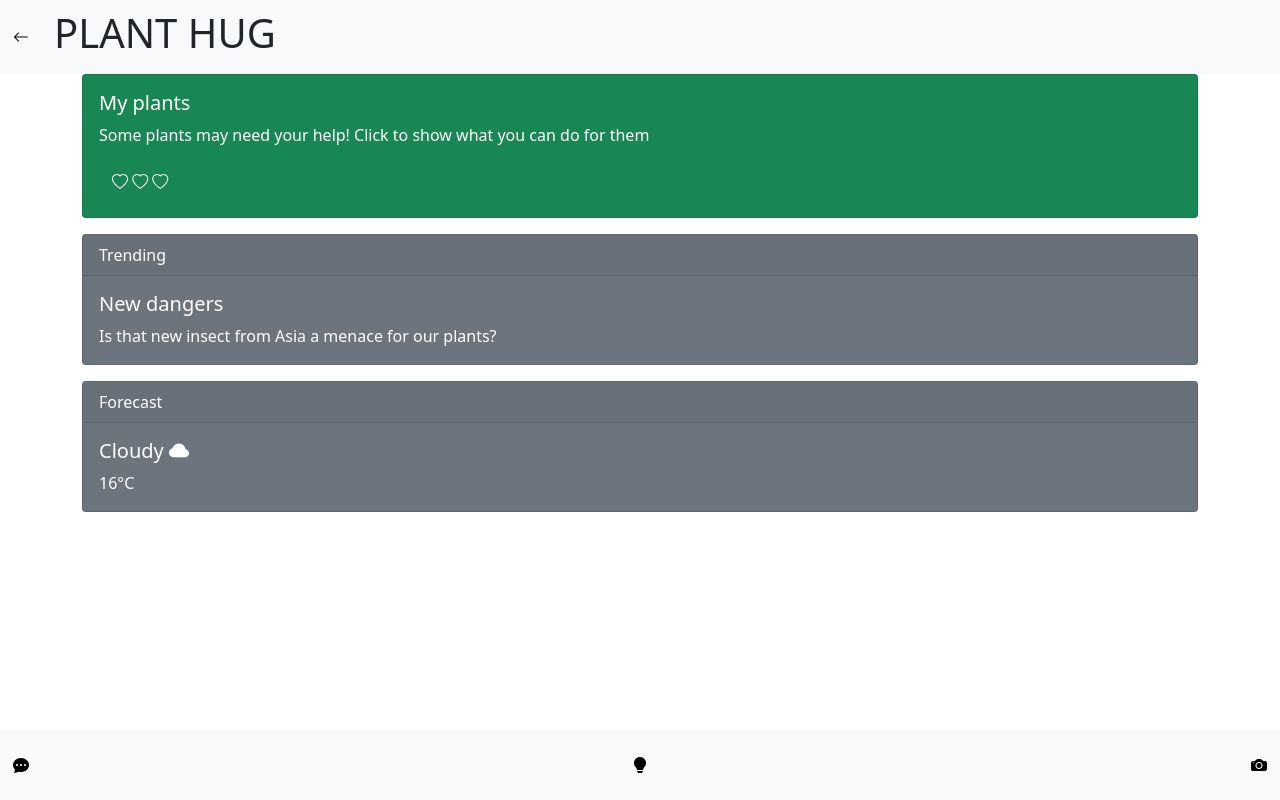
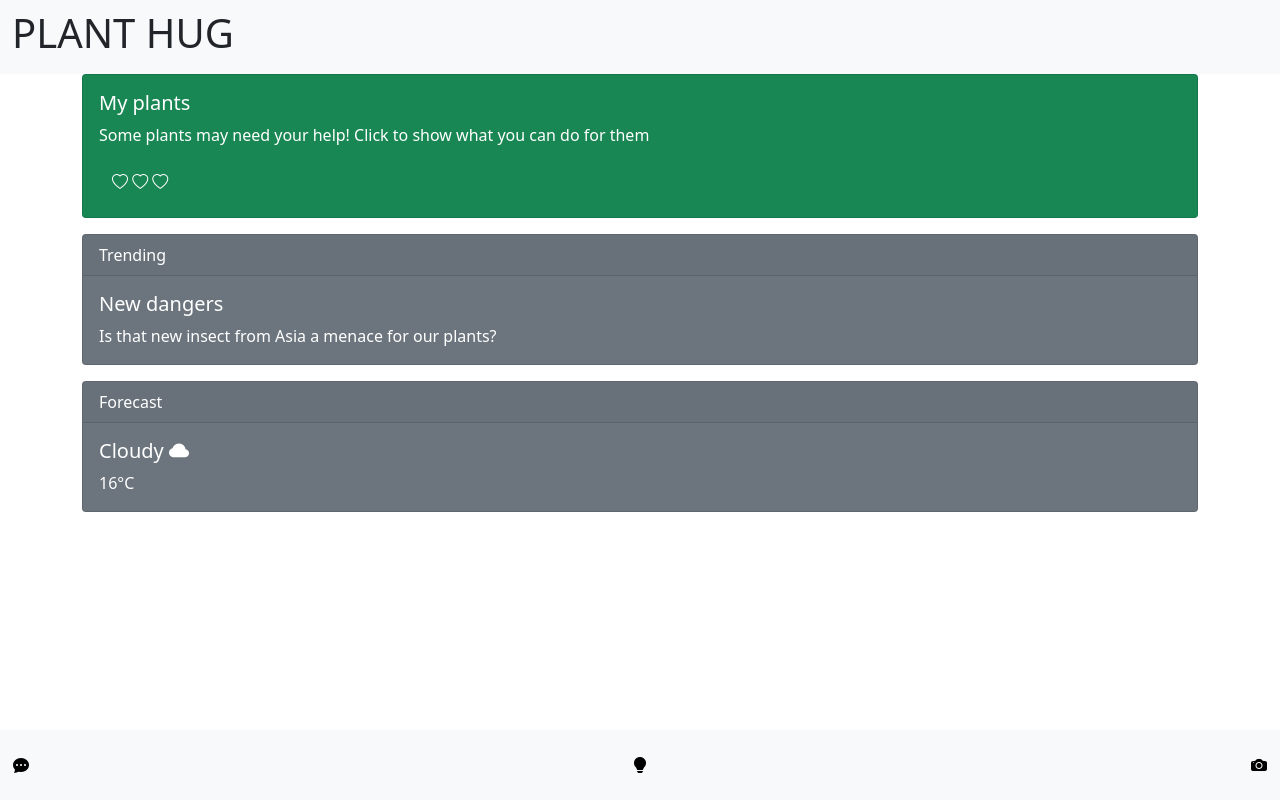
Before and after one commit to polito-hci-2022/Giancono, a React (Create React App) app in the folder A6/planthug/client/: page / in a window 1280 px wide. Built offline with nearby package versions, Linux system fonts and the light colour scheme.

Commit message:
Improved navbar behavior
Back button removed in the homepage, and the title is not fixed

```diff
--- a/A6/planthug/client/src/App.js
+++ b/A6/planthug/client/src/App.js
@@ -5,13 +5,17 @@ import dayjs from 'dayjs';
 import {Homescreen} from './components/Homescreen';
 import {PlantNavbar} from './components/PlantNavbar';
 import { Container} from 'react-bootstrap';
+import { MyNavbar } from './components/MyNavbar';
 function App() {
 
   return (
     <BrowserRouter>
       <Routes>
         <Route path='/' element={<>
-          <Homescreen/><PlantNavbar i1={'bi bi-chat-dots-fill'} i2={'bi bi-lightbulb-fill'} i3={'bi bi-camera-fill'}/></>
+          <MyNavbar title='PLANT HUG'/><Homescreen/><PlantNavbar i1={'bi bi-chat-dots-fill'} i2={'bi bi-lightbulb-fill'} i3={'bi bi-camera-fill'}/></>
+        }/>
+        <Route path='/myplants' element={<>
+          <MyNavbar title='My Plants'/><PlantNavbar i1={'bi bi-chat-dots-fill'} i2={'bi bi-lightbulb-fill'} i3={'bi bi-camera-fill'}/></>
         }/>
         <Route path='*' element={ <Container/> } />
       </Routes>
--- a/A6/planthug/client/src/components/Homescreen.js
+++ b/A6/planthug/client/src/components/Homescreen.js
@@ -15,7 +15,7 @@ import {
 
 function Homescreen(props) {
         return (<>
-        <MyNavbar/><Container>
+        <Container>
                 <MDBCard background = 'success' className='text-white mb-3'>
                 <MDBCardBody>
                 <MDBCardTitle>My plants</MDBCardTitle>
--- a/A6/planthug/client/src/components/MyNavbar.js
+++ b/A6/planthug/client/src/components/MyNavbar.js
@@ -7,10 +7,10 @@ import { BackButton } from './BackButton';
 function MyNavbar(props) {
         return (
                 <Navbar bg='light' className='py-1'>
-                        <BackButton/>
+                        {props.title !== 'PLANT HUG' && <BackButton/>}
                     <Container fluid>
                         <Navbar.Brand className='text-dark' href=''>
-                            <h1>PLANT HUG</h1>
+                            <h1>{props.title}</h1>
                         </Navbar.Brand><i className='bi bi-leaf'></i>
                         </Container>
                 </Navbar>
```
